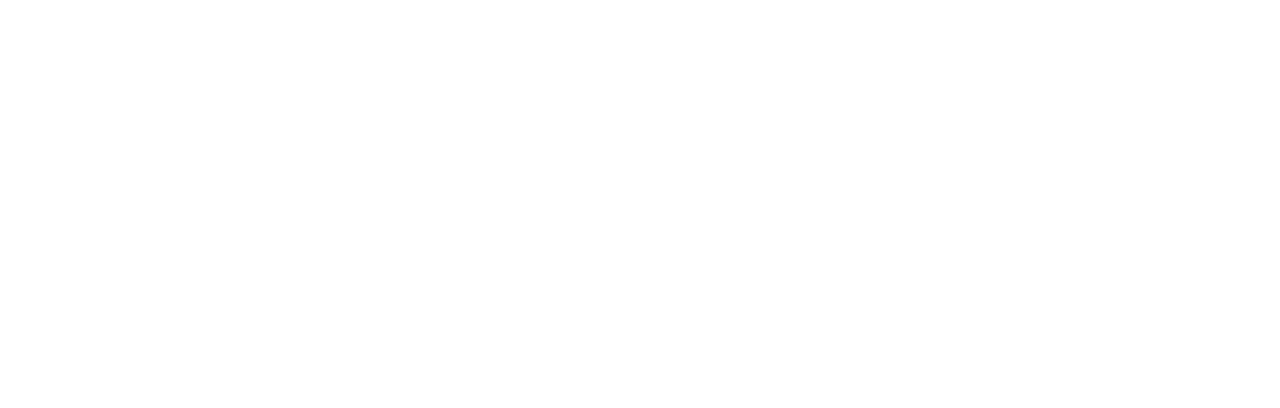
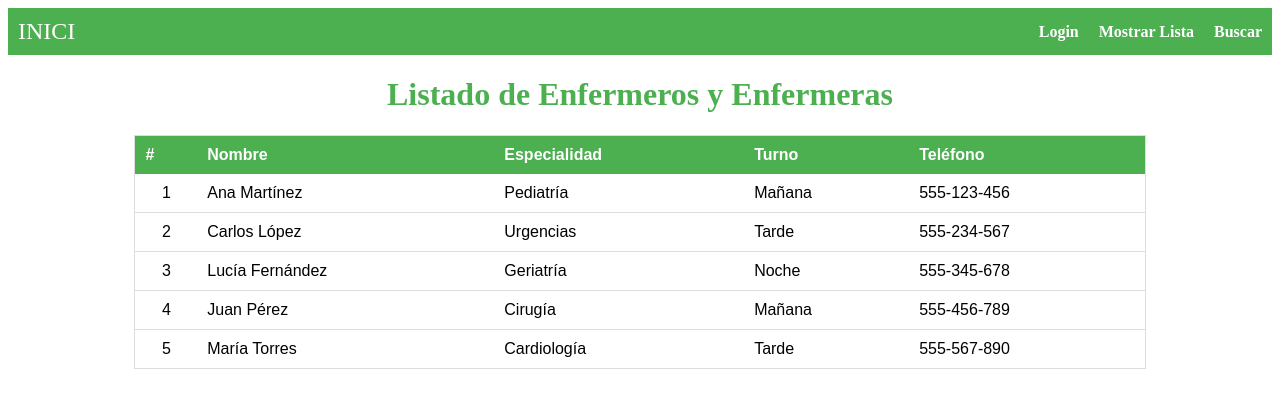
Before and after one commit to perezadria00/angular-grupal, an Angular app: page /listado in a window 1280 px wide. Before the commit this address led to /. Shown: the top 408 px of the page. Built offline with nearby package versions, Linux system fonts and the light colour scheme.

Commit message:
#1 Mostrar lista

```diff
--- a/src/app/app.component.css
+++ b/src/app/app.component.css
@@ -0,0 +1,37 @@
+.navbar {
+    background-color: #4CAF50;
+    padding: 10px;
+  }
+
+  .navbar-container {
+    display: flex;
+    justify-content: space-between;
+    align-items: center;
+  }
+
+  .navbar-brand {
+    font-size: 1.5em;
+    color: white;
+    text-decoration: none;
+  }
+
+  .navbar-menu {
+    list-style: none;
+    margin: 0;
+    padding: 0;
+    display: flex;
+  }
+
+  .navbar-item {
+    margin-left: 20px;
+  }
+
+  .navbar-link {
+    text-decoration: none;
+    color: white;
+    font-weight: bold;
+  }
+
+  .navbar-link:hover {
+    text-decoration: underline;
+  }
--- a/src/app/app.component.html
+++ b/src/app/app.component.html
@@ -1 +1,20 @@
-<router-outlet></router-outlet>
+<header>
+    <nav class="navbar">
+      <div class="navbar-container">
+        <a class="navbar-brand" routerLink="">INICI</a>
+        <ul class="navbar-menu">
+          <li class="navbar-item">
+            <a class="navbar-link" routerLink="/login">Login</a>
+          </li>
+          <li class="navbar-item">
+            <a class="navbar-link" routerLink="/listado">Mostrar Lista</a>
+          </li>
+          <li class="navbar-item">
+            <a class="navbar-link" routerLink="">Buscar</a>
+          </li>
+        </ul>
+      </div>
+    </nav>
+  </header>
+
+  <router-outlet></router-outlet>
--- a/src/app/app.module.ts
+++ b/src/app/app.module.ts
@@ -2,11 +2,19 @@
 import { BrowserModule } from '@angular/platform-browser';
 import { AppRoutingModule } from './app-routing.module';
 import { AppComponent } from './app.component';
-import { NurseLoginComponent } from './nurse-login/nurse-login.component';  // Importa el componente
+import { NurseLoginComponent } from './nurse-login/nurse-login.component'; // Componente standalone
+import { ListadoEnfermerosComponent } from './listado-enfermeros/listado-enfermeros.component'; // También standalone
 
 @NgModule({
-  declarations: [AppComponent],  // No declaramos NurseLoginComponent aquí
-  imports: [BrowserModule, AppRoutingModule, NurseLoginComponent],  // Importa NurseLoginComponent en lugar de declararlo
+  declarations: [
+    AppComponent, // Solo incluye componentes NO standalone, como AppComponent
+  ],
+  imports: [
+    BrowserModule,
+    AppRoutingModule,
+    NurseLoginComponent,         // Importa componentes standalone
+    ListadoEnfermerosComponent   // Importa componentes standalone
+  ],
   bootstrap: [AppComponent]
 })
 export class AppModule { }
--- /dev/null
+++ b/src/app/listado-enfermeros/listado-enfermeros.component.html
@@ -0,0 +1,22 @@
+<h1 style="text-align: center; color: #4CAF50;">Listado de Enfermeros y Enfermeras</h1>
+
+<table style="width: 80%; margin: auto; border-collapse: collapse; border: 1px solid #ddd; font-family: Arial, sans-serif;">
+  <thead style="background-color: #4CAF50; color: white; text-align: left;">
+    <tr>
+      <th style="padding: 10px;">#</th>
+      <th style="padding: 10px;">Nombre</th>
+      <th style="padding: 10px;">Especialidad</th>
+      <th style="padding: 10px;">Turno</th>
+      <th style="padding: 10px;">Teléfono</th>
+    </tr>
+  </thead>
+  <tbody>
+    <tr *ngFor="let enfermero of enfermeros; let i = index" style="border-bottom: 1px solid #ddd;">
+      <td style="padding: 10px; text-align: center;">{{ i + 1 }}</td>
+      <td style="padding: 10px;">{{ enfermero.nombre }}</td>
+      <td style="padding: 10px;">{{ enfermero.especialidad }}</td>
+      <td style="padding: 10px;">{{ enfermero.turno }}</td>
+      <td style="padding: 10px;">{{ enfermero.telefono }}</td>
+    </tr>
+  </tbody>
+</table>
--- /dev/null
+++ b/src/app/listado-enfermeros/listado-enfermeros.component.ts
@@ -0,0 +1,19 @@
+import { Component } from '@angular/core';
+import { CommonModule } from '@angular/common';
+
+@Component({
+  selector: 'app-listado-enfermeros',
+  templateUrl: './listado-enfermeros.component.html',
+  styleUrls: ['./listado-enfermeros.component.css'],
+  standalone: true,
+  imports: [CommonModule] // Importa CommonModule aquí
+})
+export class ListadoEnfermerosComponent {
+  enfermeros = [
+    { nombre: 'Ana Martínez', especialidad: 'Pediatría', turno: 'Mañana', telefono: '555-123-456' },
+    { nombre: 'Carlos López', especialidad: 'Urgencias', turno: 'Tarde', telefono: '555-234-567' },
+    { nombre: 'Lucía Fernández', especialidad: 'Geriatría', turno: 'Noche', telefono: '555-345-678' },
+    { nombre: 'Juan Pérez', especialidad: 'Cirugía', turno: 'Mañana', telefono: '555-456-789' },
+    { nombre: 'María Torres', especialidad: 'Cardiología', turno: 'Tarde', telefono: '555-567-890' },
+  ];
+}
```
Also changed, not shown: src/app/app-routing.module.ts (+6 -4 lines), src/app/listado-enfermeros/listado-enfermeros.component.css (added), 1 other file (tests, documents, lock files or other folders).
